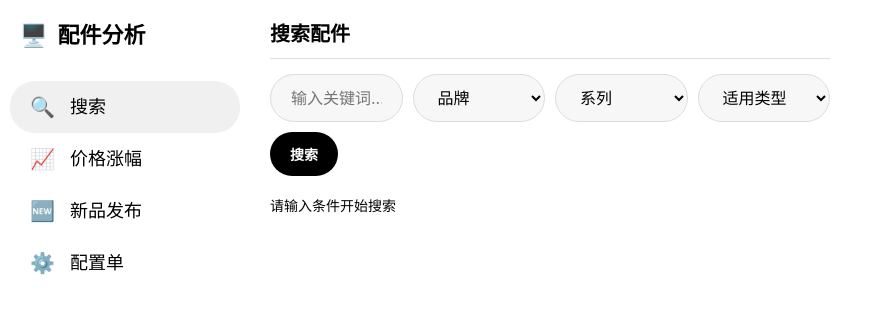
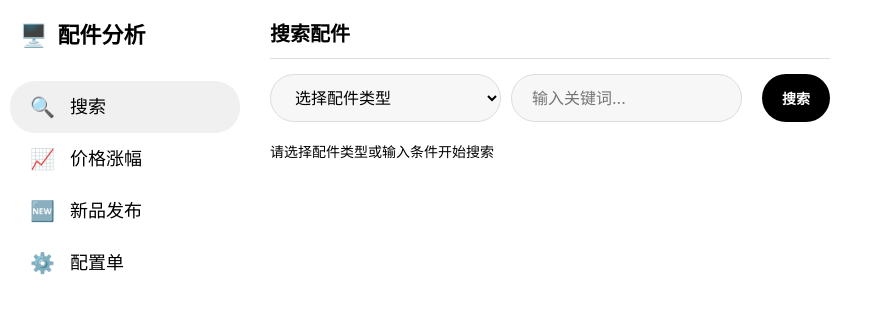
Before and after one commit to just-entertainment/hardware_analzer, a Django app: page / in a window 1280 px wide. Shown: the top 314 px of the page, without its empty margins (0-883 px from the left). Run offline with Django 4.2, Linux system fonts and the light colour scheme.

Commit message:
动态查询

```diff
--- a/analyzer/admin.py
+++ b/analyzer/admin.py
@@ -2,6 +2,7 @@ from django.contrib import admin
 
 # Register your models here.
 from django.contrib import admin
-from .models import CPU
+from .models import CPU, RAM
 
 admin.site.register(CPU)
+admin.site.register(RAM)
--- a/analyzer/static/script.js
+++ b/analyzer/static/script.js
@@ -19,18 +19,74 @@ const navigation = {
 
 // 搜索模块
 const search = {
-    searchCPU() {
-        const query = document.getElementById('searchInput').value;
-        const brand = document.getElementById('cpuBrand').value;
-        const series = document.getElementById('cpuSeries').value;
-        const type = document.getElementById('cpuType').value;
+    updateFilters() {
+        const componentType = document.getElementById('componentType').value;
+        const filterContainer = document.getElementById('dynamicFilters');
+        filterContainer.innerHTML = '';
+
+        if (componentType === 'cpu') {
+            filterContainer.innerHTML = `
+                <select id="cpuBrand">
+                    <option value="">品牌</option>
+                    <option value="Intel">Intel</option>
+                    <option value="AMD">AMD</option>
+                </select>
+                <select id="cpuSeries">
+                    <option value="">系列</option>
+                    <option value="Core i">Core i</option>
+                    <option value="Ryzen">Ryzen</option>
+                </select>
+            `;
+        } else if (componentType === 'ram') {
+            filterContainer.innerHTML = `
+                <select id="ramCapacity">
+                    <option value="">容量</option>
+                    <option value="8">8GB</option>
+                    <option value="16">16GB</option>
+                    <option value="32">32GB</option>
+                </select>
+                <select id="ramType">
+                    <option value="">类型</option>
+                    <option value="DDR4">DDR4</option>
+                    <option value="DDR5">DDR5</option>
+                </select>
+                <select id="ramFrequency">
+                    <option value="">频率</option>
+                    <option value="3200">3200MHz</option>
+                    <option value="3600">3600MHz</option>
+                    <option value="4800">4800MHz</option>
+                </select>
+            `;
+        }
+    },
+
+    searchComponent() {
+        const componentType = document.getElementById('componentType').value;
+        const query = document.getElementById('searchInput').value.trim();
         const resultDiv = document.getElementById('searchResult');
 
+        if (!componentType) {
+            resultDiv.innerHTML = '请选择配件类型';
+            return;
+        }
+
         const params = new URLSearchParams();
+        params.append('type', componentType);
         if (query) params.append('q', query);
-        if (brand) params.append('brand', brand);
-        if (series) params.append('series', series);
-        if (type) params.append('type', type);
+
+        if (componentType === 'cpu') {
+            const brand = document.getElementById('cpuBrand')?.value || '';
+            const series = document.getElementById('cpuSeries')?.value || '';
+            if (brand) params.append('brand', brand);
+            if (series) params.append('series', series);
+        } else if (componentType === 'ram') {
+            const capacity = document.getElementById('ramCapacity')?.value || '';
+            const ramType = document.getElementById('ramType')?.value || '';
+            const frequency = document.getElementById('ramFrequency')?.value || '';
+            if (capacity) params.append('capacity', capacity);
+            if (ramType) params.append('ram_type', ramType);
+            if (frequency) params.append('frequency', frequency);
+        }
 
         resultDiv.innerHTML = '搜索中...';
         fetch(`/api/search/?${params.toString()}`)
@@ -40,17 +96,26 @@ const search = {
                     resultDiv.innerHTML = data.results.map(item => `
                         <div class="post">
                             <div class="title">${item.name}</div>
-                            <div class="info">品牌: ${item.brand} | 系列: ${item.series} | 类型: ${item.type} | 价格: ¥${item.price}</div>
+                            <div class="info">${search.formatInfo(item)}</div>
                         </div>
                     `).join('');
                 } else {
-                    resultDiv.innerHTML = '未找到符合条件的 CPU';
+                    resultDiv.innerHTML = '未找到符合条件的配件';
                 }
             })
             .catch(error => {
                 resultDiv.innerHTML = '搜索出错，请稍后重试';
                 console.error(error);
             });
+    },
+
+    formatInfo(item) {
+        if (item.type === 'cpu') {
+            return `品牌: ${item.brand} | 系列: ${item.series} | 价格: ¥${item.price}`;
+        } else if (item.type === 'ram') {
+            return `容量: ${item.capacity}GB | 类型: ${item.ram_type} | 频率: ${item.frequency}MHz | 价格: ¥${item.price}`;
+        }
+        return '';
     }
 };
 
--- a/analyzer/static/styles.css
+++ b/analyzer/static/styles.css
@@ -175,3 +175,24 @@ body {
     margin: 8px 0;
     padding: 5px 0;
 }
+.filters {
+    display: flex;
+    gap: 10px;
+    flex-wrap: wrap;
+}
+
+.filters select {
+    padding: 12px 20px;
+    border: 1px solid #ddd;
+    border-radius: 25px;
+    font-size: 16px;
+    background-color: #f7f7f7;
+    outline: none;
+    color: #000;
+    min-width: 120px;
+}
+
+.filters select:focus {
+    border-color: #000;
+    background-color: #fff;
+}
--- a/analyzer/templates/index.html
+++ b/analyzer/templates/index.html
@@ -26,37 +26,35 @@
         </a>
     </div>
     <main class="main">
+        <!-- 搜索 -->
         <div class="section active" id="search">
             <h2>搜索配件</h2>
             <div class="search-bar">
+                <select id="componentType" onchange="search.updateFilters()">
+                    <option value="">选择配件类型</option>
+                    <option value="cpu">CPU</option>
+                    <option value="ram">内存条</option>
+                </select>
                 <input type="text" id="searchInput" placeholder="输入关键词...">
-                <select id="cpuBrand">
-                    <option value="">品牌</option>
-                    <option value="Intel">Intel</option>
-                    <option value="AMD">AMD</option>
-                </select>
-                <select id="cpuSeries">
-                    <option value="">系列</option>
-                    <option value="Core i">Core i</option>
-                    <option value="Ryzen">Ryzen</option>
-                </select>
-                <select id="cpuType">
-                    <option value="">适用类型</option>
-                    <option value="PC">PC</option>
-                    <option value="Laptop">笔记本</option>
-                </select>
-                <button onclick="search.searchCPU()">搜索</button>
+                <div id="dynamicFilters" class="filters"></div>
+                <button onclick="search.searchComponent()">搜索</button>
             </div>
-            <div id="searchResult" class="result">请输入条件开始搜索</div>
+            <div id="searchResult" class="result">请选择配件类型或输入条件开始搜索</div>
         </div>
+
+        <!-- 价格涨幅信息 -->
         <div class="section" id="price">
             <h2>配件价格涨幅</h2>
             <div id="priceList" class="result"></div>
         </div>
+
+        <!-- 新品发布信息 -->
         <div class="section" id="new">
             <h2>新品发布</h2>
             <div id="newList" class="result"></div>
         </div>
+
+        <!-- 查询配置单 -->
         <div class="section" id="config">
             <h2>生成配置单</h2>
             <div class="budget-form">
--- a/analyzer/views.py
+++ b/analyzer/views.py
@@ -1,7 +1,7 @@
 from django.http import JsonResponse
 from django.views.decorators.http import require_GET, require_POST
 from django.shortcuts import render
-from .models import CPU
+from .models import CPU,RAM
 
 
 # 主页面
@@ -10,30 +10,56 @@ def index(request):
 
 @require_GET
 def search(request):
+    component_type = request.GET.get('type', '')
     query = request.GET.get('q', '')
-    brand = request.GET.get('brand', '')
-    series = request.GET.get('series', '')
-    type = request.GET.get('type', '')
 
-    cpus = CPU.objects.all()
-    if query:
-        cpus = cpus.filter(name__icontains=query)
-    if brand:
-        cpus = cpus.filter(brand=brand)
-    if series:
-        cpus = cpus.filter(series=series)
-    if type:
-        cpus = cpus.filter(type=type)
+    if not component_type:
+        return JsonResponse({'results': []})
 
-    results = [
-        {
-            'name': cpu.name,
-            'brand': cpu.brand,
-            'series': cpu.series,
-            'type': cpu.type,
-            'price': str(cpu.price)
-        } for cpu in cpus
-    ]
+    results = []
+    if component_type == 'cpu':
+        cpus = CPU.objects.all()
+        brand = request.GET.get('brand', '')
+        series = request.GET.get('series', '')
+        if query:
+            cpus = cpus.filter(name__icontains=query)
+        if brand:
+            cpus = cpus.filter(brand=brand)
+        if series:
+            cpus = cpus.filter(series=series)
+        results = [
+            {
+                'type': 'cpu',
+                'name': cpu.name,
+                'brand': cpu.brand,
+                'series': cpu.series,
+                'price': str(cpu.price)
+            } for cpu in cpus
+        ]
+    elif component_type == 'ram':
+        rams = RAM.objects.all()
+        capacity = request.GET.get('capacity', '')
+        ram_type = request.GET.get('ram_type', '')
+        frequency = request.GET.get('frequency', '')
+        if query:
+            rams = rams.filter(name__icontains=query)
+        if capacity:
+            rams = rams.filter(capacity=int(capacity))
+        if ram_type:
+            rams = rams.filter(ram_type=ram_type)
+        if frequency:
+            rams = rams.filter(frequency=int(frequency))
+        results = [
+            {
+                'type': 'ram',
+                'name': ram.name,
+                'capacity': ram.capacity,
+                'ram_type': ram.ram_type,
+                'frequency': ram.frequency,
+                'price': str(ram.price)
+            } for ram in rams
+        ]
+
     return JsonResponse({'results': results})
 
 # 价格涨幅 API
```
Also changed, not shown: analyzer/models.py (+9 -0 lines), db.sqlite3.
